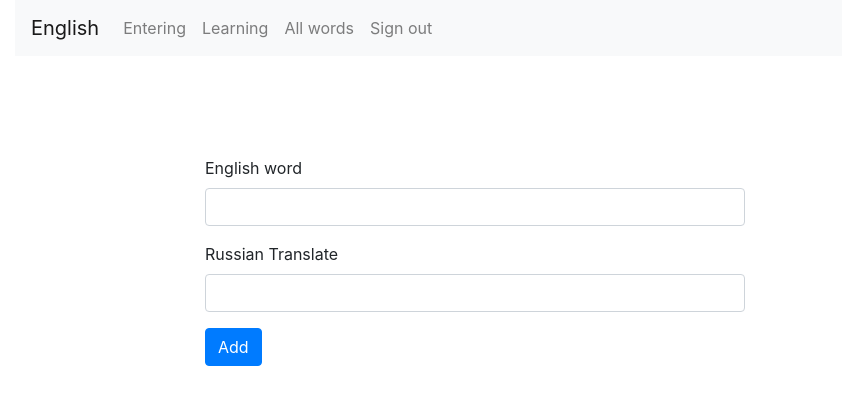
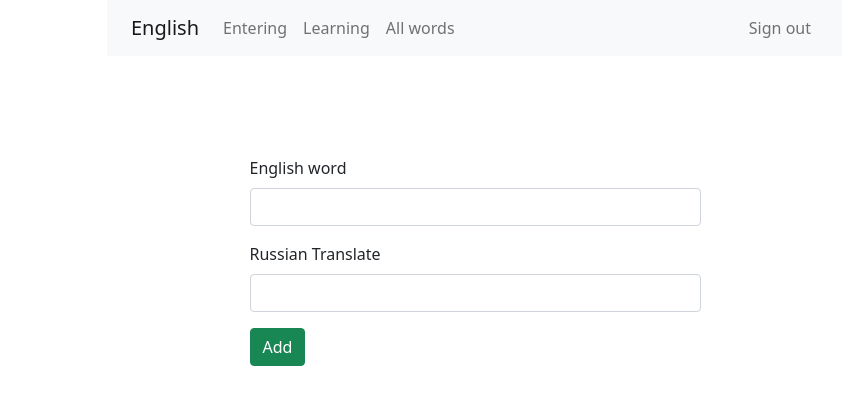
Before and after one commit to andreygp5/Dictionary-Flask, a Python web app: template app/enter_words/templates/enter_words/index.html in a window 1280 px wide. Shown: the top 405 px of the page, without its empty margins (165-1007 px from the left). Run offline with Jinja, Linux system fonts and the light colour scheme; the template is opened without the code that fills it, so the values that code supplies are empty.

Commit message:
Bootstrap5
Main elements were updated with bootstrap5.

```diff
--- a/app/enter_words/templates/enter_words/index.html
+++ b/app/enter_words/templates/enter_words/index.html
@@ -7,17 +7,17 @@ Entering words
 {% block content %}
 <div class="container add-form">
   <div class="row justify-content-center">
-        <div class="col-6">
+    <div class="col-5">
       <form method="POST">
-                <div class="form-group">
-                  <label for="english_word">English word</label>
+        <div class="mb-3">
+          <label for="english_word" class="form-label">English word</label>
           <input type="text" class="form-control" id="english_word" name='english_word'>
         </div>
-                <div class="form-group">
-                  <label for="russian_translate">Russian Translate</label>
+        <div class="mb-3">
+          <label for="russian_translate" class="form-label">Russian Translate</label>
           <input type="text" class="form-control" id="russian_translate" name='russian_translate'>
         </div>
-                <button type="submit" class="btn btn-primary">Add</button>
+        <button type="submit" class="btn btn-success">Add</button>
       </form>
     </div>
   </div>
--- a/app/static/main.css
+++ b/app/static/main.css
@@ -11,11 +11,13 @@ table {
 }
 th {
     height: 30px;
-    text-align: center;
 }
 td {
     height: 40px;
     padding-left: 10px;
+}
+.check-all {
+    text-align: left;
 }
 .clear-btn {
     margin-top: 10px;
--- a/app/templates/base.html
+++ b/app/templates/base.html
@@ -2,8 +2,8 @@
 <html lang="en">
 
 <head>
-    <link rel="stylesheet" href="https://cdn.jsdelivr.net/npm/bootstrap@4.5.3/dist/css/bootstrap.min.css"
-        integrity="sha384-TX8t27EcRE3e/ihU7zmQxVncDAy5uIKz4rEkgIXeMed4M0jlfIDPvg6uqKI2xXr2" crossorigin="anonymous">
+    <link href="https://cdn.jsdelivr.net/npm/bootstrap@5.0.0-beta1/dist/css/bootstrap.min.css" rel="stylesheet"
+        integrity="sha384-giJF6kkoqNQ00vy+HMDP7azOuL0xtbfIcaT9wjKHr8RbDVddVHyTfAAsrekwKmP1" crossorigin="anonymous">
     <link rel="stylesheet" href="{{ url_for('static', filename='main.css')}}">
     <meta charset="UTF-8">
     <meta name="viewport" content="width=device-width, initial-scale=1.0">
@@ -15,11 +15,13 @@
 <body>
     <div class="container">
         <div class="row justify-content-center">
-            <div class="col-10">
+            <div class="col-8">
                 <nav class="navbar navbar-expand-lg navbar-light bg-light">
+                    <div class="container-fluid">
                         <a class="navbar-brand" href="{{ url_for('enter_words.index') }}">English</a>
-                    <button class="navbar-toggler" type="button" data-toggle="collapse" data-target="#navbarNav"
-                        aria-controls="navbarNav" aria-expanded="false" aria-label="Toggle navigation">
+                        <button class="navbar-toggler" type="button" data-bs-toggle="collapse"
+                            data-bs-target="#navbarNav" aria-controls="navbarNav" aria-expanded="false"
+                            aria-label="Toggle navigation">
                             <span class="navbar-toggler-icon"></span>
                         </button>
                         <div class="collapse navbar-collapse" id="navbarNav">
@@ -33,6 +35,10 @@
                                 <li class="nav-item">
                                     <a class="nav-link" href="{{ url_for('all_words.index') }}">All words</a>
                                 </li>
+                            </ul>
+                        </div>
+                        <div class="collapse navbar-collapse" id="navbarNav">
+                            <ul class="navbar-nav ms-auto">
                                 {% if current_user.is_anonymous %}
                                 <li class="nav-item">
                                     <a class="nav-link" href="{{ url_for('user_enter.sign_in') }}">Sign in</a>
@@ -46,8 +52,8 @@
                                     <a class="nav-link" href="{{ url_for('user_enter.sign_out') }}">Sign out</a>
                                 </li>
                                 {% endif %}
-                            </li>
                             </ul>
+                        </div>
                     </div>
                 </nav>
             </div>
@@ -55,11 +61,8 @@
     </div>
     {% block content %}{% endblock %}
     <script src="{{ url_for('static', filename='main.js')}}"></script>
-    <script src="https://code.jquery.com/jquery-3.5.1.slim.min.js"
-        integrity="sha384-DfXdz2htPH0lsSSs5nCTpuj/zy4C+OGpamoFVy38MVBnE+IbbVYUew+OrCXaRkfj"
-        crossorigin="anonymous"></script>
-    <script src="https://cdn.jsdelivr.net/npm/bootstrap@4.5.3/dist/js/bootstrap.bundle.min.js"
-        integrity="sha384-ho+j7jyWK8fNQe+A12Hb8AhRq26LrZ/JpcUGGOn+Y7RsweNrtN/tE3MoK7ZeZDyx"
+    <script src="https://cdn.jsdelivr.net/npm/bootstrap@5.0.0-beta1/dist/js/bootstrap.bundle.min.js"
+        integrity="sha384-ygbV9kiqUc6oa4msXn9868pTtWMgiQaeYH7/t7LECLbyPA2x65Kgf80OJFdroafW"
         crossorigin="anonymous"></script>
 </body>
 
```
Also changed, not shown: app/all_words/templates/all_words/index.html (+7 -11 lines), app/learn_words/templates/learn_words/index.html (+5 -8 lines), app/words.db. Lines whose indentation alone changed are shown as unchanged.
